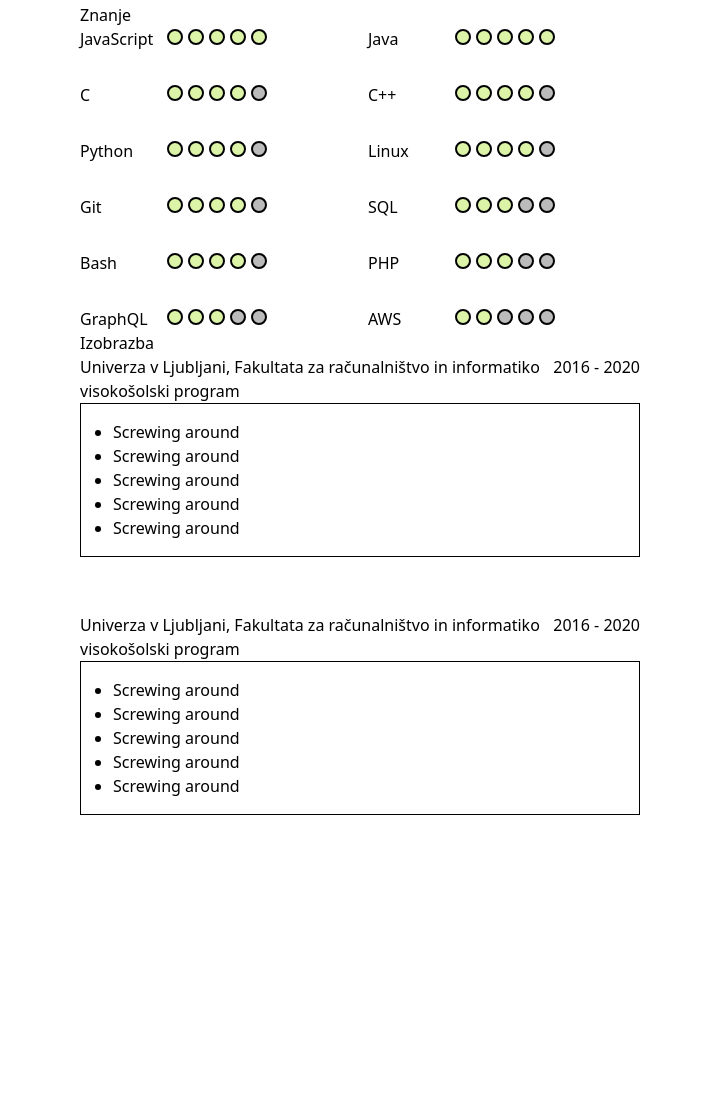
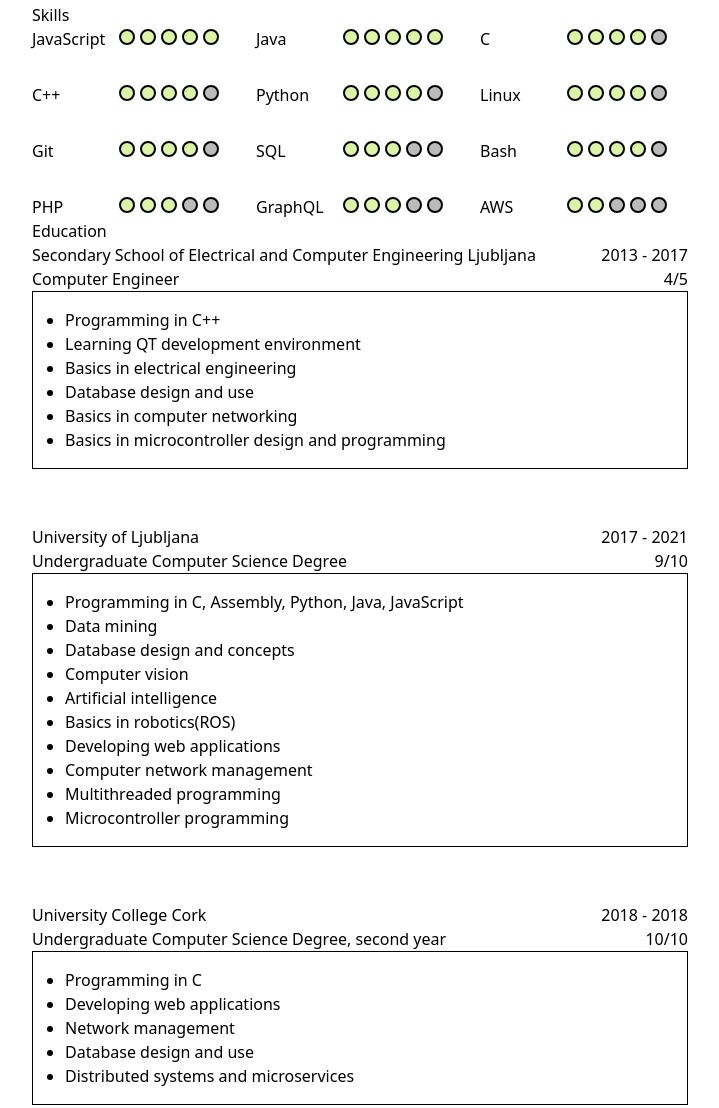
Before and after one commit to dbecaj/dbecaj.github.io, a Gatsby site: page / in a window 1280 px wide. Shown: the part 1155-2263 px from the top of the page, without its empty margins (280-999 px from the left). Before the commit the page ends 2026 px from the top, so only its background shows below. Built offline with nearby package versions, Linux system fonts and the light colour scheme; Gatsby itself is replaced by a stand-in of ours.

Commit message:
Added education

```diff
--- a/content/site-data.json
+++ b/content/site-data.json
@@ -100,6 +100,32 @@
   ],
 
   "education": [
-
+    {
+      "startDate": "2013",
+      "endDate": "2017",
+      "institutionName": "Secondary School of Electrical and Computer Engineering Ljubljana",
+      "programName": "Computer Engineer",
+      "gradeAvg": "4",
+      "gradeTotal": "5",
+      "competencies": ["Programming in C++", "Learning QT development environment", "Basics in electrical engineering", "Database design and use", "Basics in computer networking", "Basics in microcontroller design and programming"]
+    },
+    {
+      "startDate": "2017",
+      "endDate": "2021",
+      "institutionName": "University of Ljubljana",
+      "programName": "Undergraduate Computer Science Degree",
+      "gradeAvg": "9",
+      "gradeTotal": "10",
+      "competencies": ["Programming in C, Assembly, Python, Java, JavaScript", "Data mining", "Database design and concepts", "Computer vision", "Artificial intelligence", "Basics in robotics(ROS)", "Developing web applications", "Computer network management", "Multithreaded programming", "Microcontroller programming"]
+    },
+    {
+      "startDate": "2018",
+      "endDate": "2018",
+      "institutionName": "University College Cork",
+      "programName": "Undergraduate Computer Science Degree, second year",
+      "gradeAvg": "10",
+      "gradeTotal": "10",
+      "competencies": ["Programming in C", "Developing web applications", "Network management", "Database design and use", "Distributed systems and microservices"]
+    }
   ]
 }
--- a/src/components/edu-desc.js
+++ b/src/components/edu-desc.js
@@ -3,16 +3,19 @@ import React from "react"
 export function EduDesc(props) {
   return (
     <div class={`${props.class}`}>
-      { /* General education information */ }
+      { /* General education information */}
       <div class="flex">
         <p>{props.institutionName}</p>
         <div class="flex ml-auto">
           <p>{props.startDate} - {props.endDate}</p>
         </div>
       </div>
-      <p>{props.programName}</p>
+      <div class="flex">
+        <p>{props.programName}</p>
+        <p class="ml-auto mt-auto">{props.gradeAvg}/{props.gradeTotal}</p>
+      </div>
 
-      { /* Competencies acquired */ }
+      { /* Competencies acquired */}
       <div class="border border-black px-8 py-4">
         <ul class="list-disc">
           {props.competencies.map(value => {
--- a/src/components/layout.js
+++ b/src/components/layout.js
@@ -2,7 +2,7 @@ import React from "react"
 
 export default function Layout({ children }) {
   return (
-    <div class="mx-auto my-12 max-w-xl px-2">
+    <div class="mx-auto my-12 max-w-2xl px-2">
       { children }
     </div>
   )
--- a/src/components/skill-item.js
+++ b/src/components/skill-item.js
@@ -6,7 +6,7 @@ export function SkillItem(props) {
   return (
     <div class={`flex w-48 justify-between ${props.class}`}>
       <p>{props.name}</p>
-      <SkillLevel level={props.level} class="whitespace-nowrap ml-2"/>
+      <SkillLevel level={props.level} class="ml-2"/>
     </div>
   )
 }
--- a/src/components/skill-level.js
+++ b/src/components/skill-level.js
@@ -5,7 +5,7 @@ export function SkillLevel(props) {
   // Generate and fill skill level circles
 
   return (
-    <div class={`${props.class}`}>
+    <div class={`whitespace-nowrap ${props.class}`}>
       {Array.from(Array(5)).map((v, i) => {
         const circleStyle = {
           display: "inline-block",
--- a/src/pages/index.js
+++ b/src/pages/index.js
@@ -33,7 +33,7 @@ export default function Home({ data }) {
 
       { /* Body */}
       <Layout>
-        <h3>Izkušnje</h3>
+        <h3>References</h3>
         {SiteData.jobs.map(job => {
           return (
             <JobDesc
@@ -50,7 +50,7 @@ export default function Home({ data }) {
         })}
 
         { /* class="flex flex-wrap justify-between" */ }
-        <h3>Znanje</h3>
+        <h3>Skills</h3>
         <div style={{
           display: "grid",
           gridTemplateColumns: "repeat(auto-fit, minmax(190px, auto))",
@@ -67,15 +67,17 @@ export default function Home({ data }) {
           })}
         </div>
 
-        <h3>Izobrazba</h3>
-        {Array.from(Array(2)).map(v => {
+        <h3>Education</h3>
+        {SiteData.education.map(education => {
           return (
             <EduDesc
-              startDate="2016"
-              endDate="2020"
-              institutionName="Univerza v Ljubljani, Fakultata za računalništvo in informatiko"
-              programName="visokošolski program"
-              competencies={["Screwing around", "Screwing around", "Screwing around", "Screwing around", "Screwing around"]}
+              startDate={education.startDate}
+              endDate={education.endDate}
+              institutionName={education.institutionName}
+              programName={education.programName}
+              gradeAvg={education.gradeAvg}
+              gradeTotal={education.gradeTotal}
+              competencies={education.competencies}
               class="mb-14"
             />
           )
```
